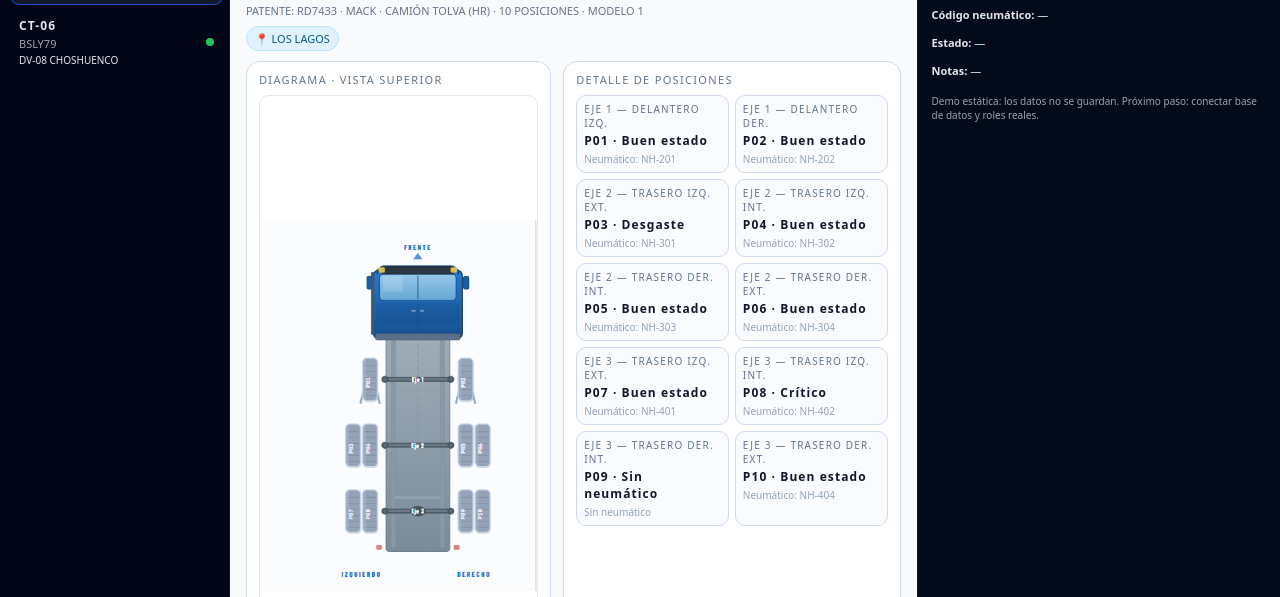
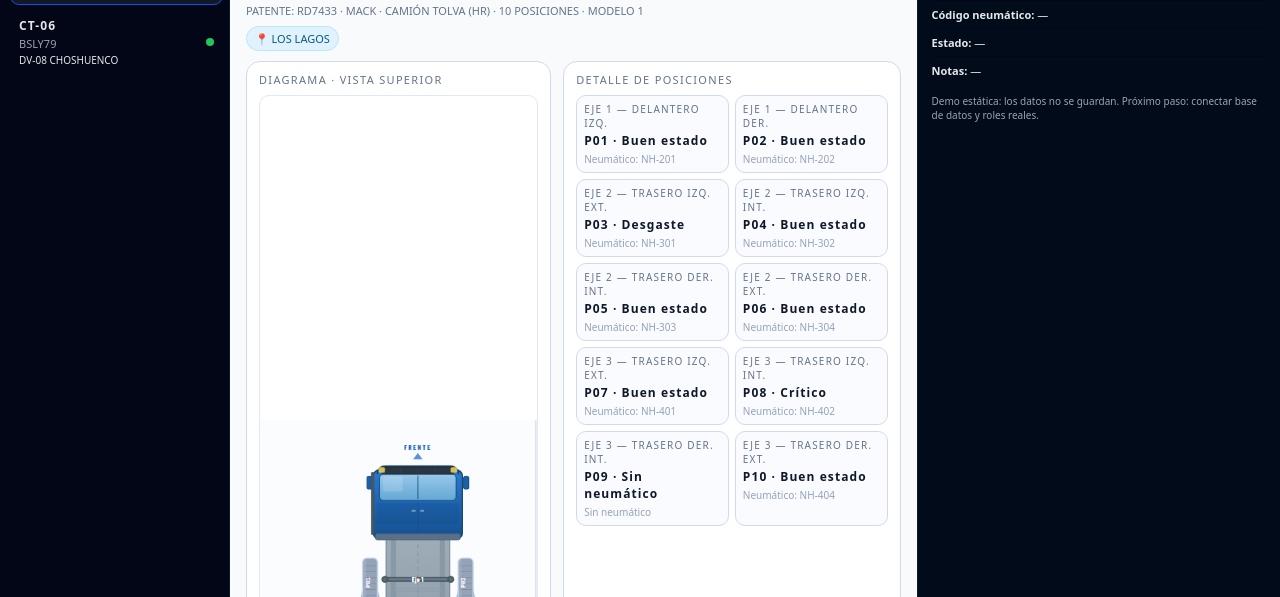
Before and after one commit to lcifuentes-code/control-neumaticos-harcha, a plain HTML site: page panel.html in a window 1280 px wide. Shown: the part 196-793 px from the top of the page. Drawn offline with Linux system fonts and the light colour scheme.

Commit message:
Update panel.html

```diff
--- a/panel.html
+++ b/panel.html
@@ -327,7 +327,7 @@
     }
 
     .diagram-box {
-      height: 700px;
+      height: 1200px;
       display: flex;
       align-items: center;
       justify-content: center;
@@ -346,7 +346,7 @@
       height: 100%;
       object-fit: contain;
       display: block;
-      transform: translateY(-40px);
+      transform: translateY(-90px);
     }
 
     /* Hotspots (ruedas clickeables) */
```
